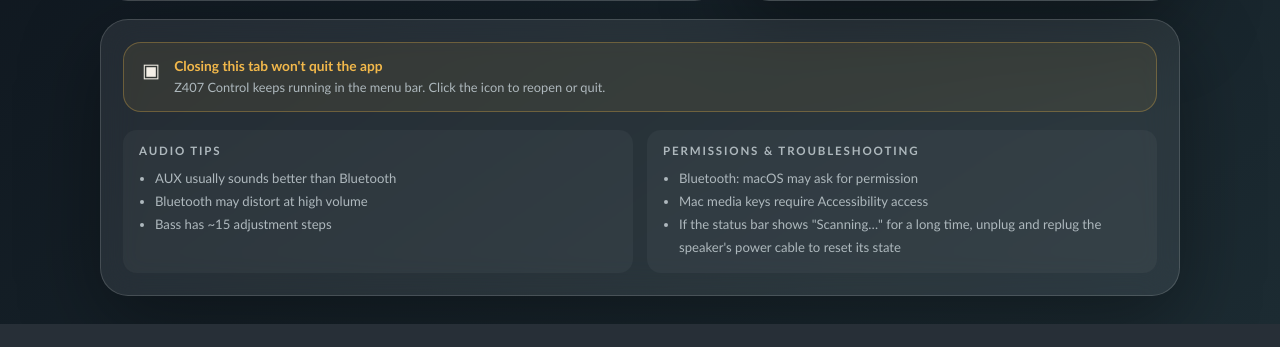
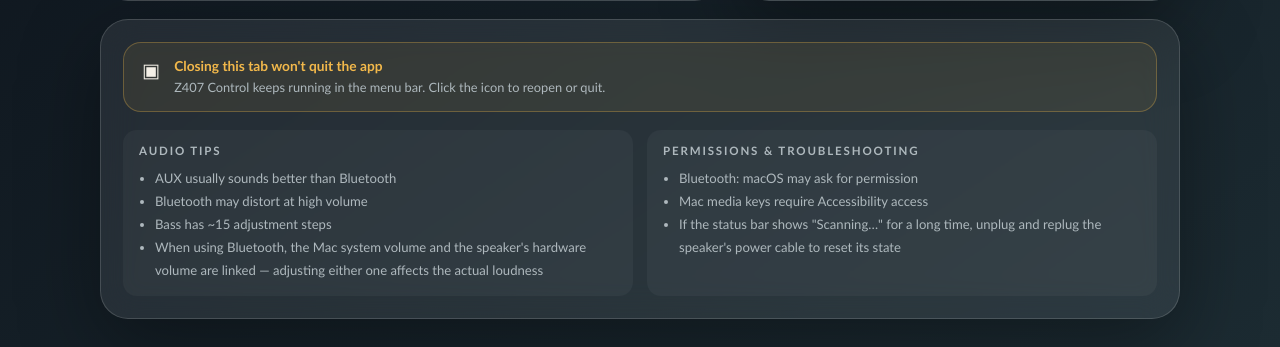
Before and after one commit to LCY000/Logitech-Z407-Remote-Control-Web-App---MacOS, a Python web app: template templates/index.html in a window 1280 px wide. Shown: the part 1247-1594 px from the top of the page. Before the commit the page ends 1571 px from the top, so only its background shows below. Run offline with Jinja, Linux system fonts and the light colour scheme; the template is opened without the code that fills it, so the values that code supplies are empty.

Commit message:
docs: note that Mac system volume and speaker hardware volume are linked over Bluetooth

```diff
--- a/templates/index.html
+++ b/templates/index.html
@@ -480,6 +480,7 @@
                             <li>AUX usually sounds better than Bluetooth</li>
                             <li>Bluetooth may distort at high volume</li>
                             <li>Bass has ~15 adjustment steps</li>
+                            <li>When using Bluetooth, the Mac system volume and the speaker's hardware volume are linked — adjusting either one affects the actual loudness</li>
                         </ul>
                     </div>
                     <div class="notes-card" id="troubleshootingCard">
```
